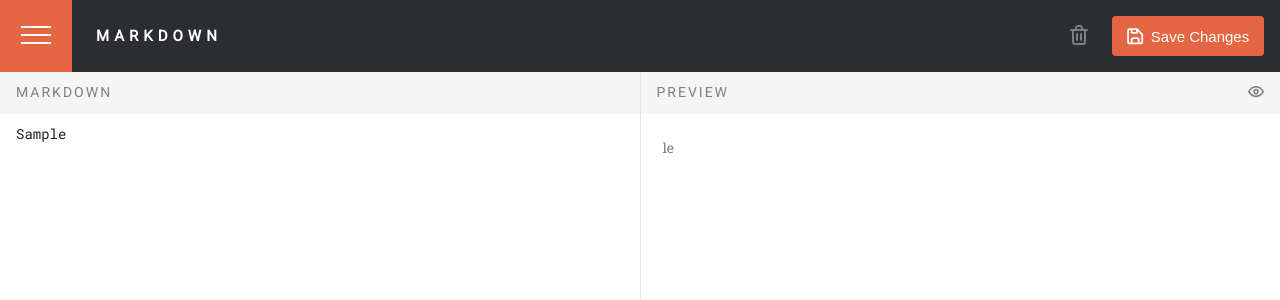
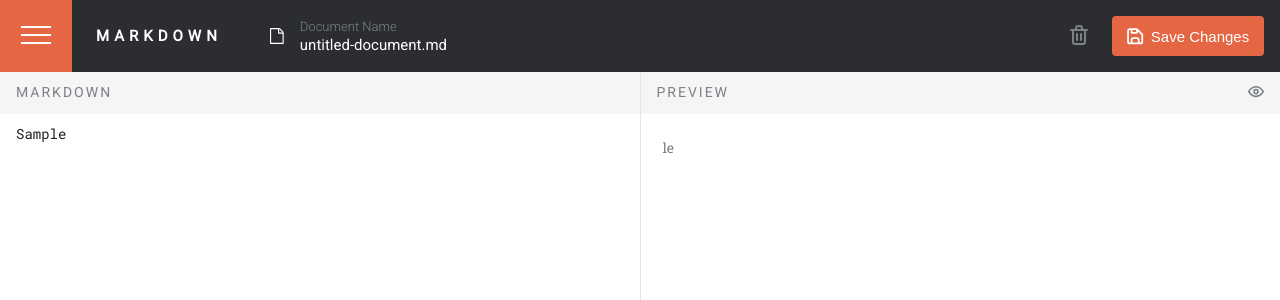
Before and after one commit to Cats-n-coffee/fem-inbrowser-markdown-editor, a Vue app: page / in a window 1280 px wide. Both pictures are taken after typing "Sample" into the empty fields and a click on the button "Save Changes". Shown: the top 300 px of the page. Built offline with nearby package versions, Linux system fonts and the light colour scheme.

Commit message:
add delete modal, tab for current doc

```diff
--- a/src/App.vue
+++ b/src/App.vue
@@ -1,5 +1,6 @@
 <template>
   <div id="container">
+    <DeleteModal v-if="isModalOpen"/>
     <Sidebar v-if="isSidebarToggled"/>
     <div class="persistent-content">
       <Topbar />
@@ -13,6 +14,7 @@ import { mapState, mapActions } from 'vuex';
 import Topbar from './components/Topbar/Topbar.vue';
 import Sidebar from './components/Sidebar/Sidebar.vue';
 import DocumentView from './components/Views/DocumentView.vue';
+import DeleteModal from './components/Shared/DeleteModal.vue';
 
 export default {
   name: 'AppWrapper',
@@ -20,9 +22,10 @@ export default {
     Topbar,
     Sidebar,
     DocumentView,
+    DeleteModal,
   },
   computed: {
-    ...mapState(['isSidebarToggled']),
+    ...mapState(['isSidebarToggled', 'isModalOpen']),
   },
   methods: {
     ...mapActions(['addDocumentToCollection']),
@@ -41,6 +44,7 @@ export default {
 <style lang="scss">
 #container {
   display: flex;
+  position: relative;
 }
 
 .persistent-content {
--- a/src/assets/styles/main.scss
+++ b/src/assets/styles/main.scss
@@ -35,6 +35,7 @@ body[data-theme="light"] {
     --content-blocks-bg: #F5F5F5;
     --content-blocks-text: #35393F;
     --separation-border: #E4E4E4;
+    --modal-background: rgba(21, 22, 25, 0.5);
 }
 
 body[data-theme="dark"] {
@@ -55,4 +56,5 @@ body[data-theme="dark"] {
     --content-blocks-bg: #2B2D31;
     --content-blocks-text: #FFFFFF;
     --separation-border: #5A6069;
+    --modal-background: rgba(21, 22, 25, 0.5);
 }
--- /dev/null
+++ b/src/components/Shared/DeleteModal.vue
@@ -0,0 +1,54 @@
+<template>
+    <div class="delete-modal-container">
+        <div class="delete-modal">
+            <span @click="closeModal">
+                <svg class="close-icon" width="24" height="24" xmlns="http://www.w3.org/2000/svg">
+                    <g fill="#FFF" fill-rule="evenodd">
+                        <path d="M2.1.686 23.315 21.9l-1.415 1.415L.686 2.1z"/>
+                        <path d="M.686 21.9 21.9.685l1.415 1.415L2.1 23.314z"/>
+                    </g>
+                </svg>
+            </span>
+
+            <h2>Delete this document?</h2>
+            <p>Are you sure you want to delete the
+                '{{documentMdInView.title}}' document
+                and its content?<br>
+                This action cannot be reversed.
+            </p>
+            <button class="orange-button">Confirm & Delete</button>
+        </div>
+    </div>
+</template>
+
+<script>
+import { mapActions, mapMutations, mapState } from 'vuex'
+export default {
+    name: 'DeleteModal',
+    computed: {
+        ...mapState(['documentMdInView']),
+    },
+    methods: {
+        ...mapMutations(['toggleModal']),
+        ...mapActions(['deleteDocumentInCollection']),
+        deleteAndClose() {
+            this.deleteDocumentInCollection(this.documentMdInView.id);
+            this.toggleModal(false);
+        },
+        closeModal() {
+            this.toggleModal(false);
+        }
+    },
+}
+</script>
+
+<style lang="scss" scoped>
+.delete-modal-container {
+    position: absolute;
+    background-color: var(--modal-background);
+}
+
+.delete-modal {
+    background-color: var(--content-blocks-bg);
+}
+</style>
--- a/src/components/Sidebar/DocumentItem.vue
+++ b/src/components/Sidebar/DocumentItem.vue
@@ -33,7 +33,7 @@ export default {
     },
     data() {
         return {
-            documentName: (this.item?.title || "untitled-document") + ".md",
+            documentName: this.item?.title + ".md",
             renameEnabled: false,
         };
     },
@@ -63,7 +63,6 @@ export default {
             }
         },
         displayDoc() {
-            console.log('display', this.item);
             this.setDocumentInView(this.item);
         }
     },
@@ -82,7 +81,6 @@ export default {
 .item-icon {
     width: 14px;
     height: 16px;
-    /* width: 100%; */
 }
 
 .item-content {
--- a/src/components/Sidebar/NewDocumentButton.vue
+++ b/src/components/Sidebar/NewDocumentButton.vue
@@ -8,11 +8,20 @@
 </template>
 
 <script>
+import { mapActions, mapMutations } from 'vuex';
 export default {
     name: 'NewDocumentButton',
     methods: {
+        ...mapActions(['saveDocument']),
+        ...mapMutations(['setDocumentInView']),
         createDocument() {
-            console.log('create document');
+            this.saveDocument();
+            this.setDocumentInView({
+                title: "",
+                date: "",
+                content: "",
+                id: "",
+            });
         }
     }
 }
--- a/src/components/Topbar/Topbar.vue
+++ b/src/components/Topbar/Topbar.vue
@@ -7,14 +7,25 @@
             </h1>
         </div>
         <div class="middle-files-section">
-            <ul></ul>
+            <div
+              v-if="documentMdInView.title.length"
+              class="current-tab"
+            >
+                <svg class="item-icon" width="14" height="16" viewBox="0 0 14 16" xmlns="http://www.w3.org/2000/svg">
+                    <path d="M13.107 3.393c.167.167.31.393.429.678.119.286.178.548.178.786v10.286c0 .238-.083.44-.25.607a.827.827 0 0 1-.607.25h-12a.827.827 0 0 1-.607-.25.827.827 0 0 1-.25-.607V.857C0 .62.083.417.25.25A.827.827 0 0 1 .857 0h8c.238 0 .5.06.786.179.286.119.512.261.678.428l2.786 2.786ZM9.143 1.214v3.357H12.5c-.06-.172-.125-.294-.196-.366L9.509 1.411c-.072-.072-.194-.137-.366-.197Zm3.428 13.643V5.714H8.857a.827.827 0 0 1-.607-.25.827.827 0 0 1-.25-.607V1.143H1.143v13.714H12.57Z" fill="#FFF"/>
+                </svg>
+                <div class="current-tab-text">
+                    <span>Document Name</span>
+                    <span>{{ documentMdInView.title + '.md' }}</span>
+                </div>
+            </div>
         </div>
         <div
           v-if="!isSidebarToggled"
           class="right-tools-section">
             <button
               class="delete-button"
-              @click="deleteDoc"
+              @click="openDeleteModal"
             >
                 <svg width="18" height="20" viewBox="0 0 18 20" xmlns="http://www.w3.org/2000/svg">
                     <path
@@ -29,7 +40,7 @@
 </template>
 
 <script>
-import { mapActions, mapState } from 'vuex';
+import { mapActions, mapMutations, mapState } from 'vuex';
 import SaveButton from './SaveButton.vue';
 import SidebarToggle from './SidebarToggle.vue';
 
@@ -43,10 +54,11 @@ export default {
         ...mapState(['isSidebarToggled', 'documentMdInView']),
     },
     methods: {
-        ...mapActions(['saveDocument', 'deleteDocumentInCollection']),
-        deleteDoc() {
-            this.deleteDocumentInCollection(this.documentMdInView.id);
-        }
+        ...mapActions(['saveDocument']),
+        ...mapMutations(['toggleModal']),
+        openDeleteModal() {
+            this.toggleModal(true);
+        },
     },
 }
 </script>
@@ -61,6 +73,31 @@ export default {
 
 .topbar-title {
     display: none;
+}
+
+.current-tab {
+    display: flex;
+    align-items: center;
+    height: 100%;
+    padding-left: 24px;
+
+    &-text {
+        display: flex;
+        flex-direction: column;
+        margin-left: 16px;
+
+        span:first-child {
+            color: var(--bars-primary);
+            font-size: 13px;
+            font-weight: 300;
+        }
+        span:last-child {
+            color: var(--bars-secondary);
+            font-size: 15px;
+            font-weight: 400;
+            padding-top: 2px;
+        }
+    }
 }
 
 .right-tools-section {
--- a/src/store/index.js
+++ b/src/store/index.js
@@ -6,6 +6,7 @@ export const store = createStore({
     return {
       theme: "light",
       isSidebarToggled: false,
+      isModalOpen: false,
       isOnlyPreview: false,
       documentMdInView: {
         title: "",
@@ -14,7 +15,6 @@ export const store = createStore({
         id: "",
       },
       documents: [],
-      tabs: [],
     };
   },
   mutations: {
@@ -37,6 +37,9 @@ export const store = createStore({
     changeView: (state) => {
       state.isOnlyPreview = !state.isOnlyPreview;
     },
+    toggleModal: (state, payload) => {
+      state.isModalOpen = payload;
+    },
     appendText: (state, payload) => {
       state.documentMdInView.content = payload;
     },
@@ -45,6 +48,9 @@ export const store = createStore({
     },
     setDate: (state, payload) => {
       state.documentMdInView.date = payload;
+    },
+    setTitle: (state, title) => {
+      state.documentMdInView.title = title;
     },
     setCollection: (state, payload) => {
       state.documents = payload;
@@ -92,6 +98,7 @@ export const store = createStore({
 
         context.commit("setDocumentId", docId);
         context.commit("setDate", formatDate(docId));
+        context.commit("setTitle", "untitled-document");
         context.dispatch("addDocumentToCollection", docInView);
 
         localStorage.setItem(
```
